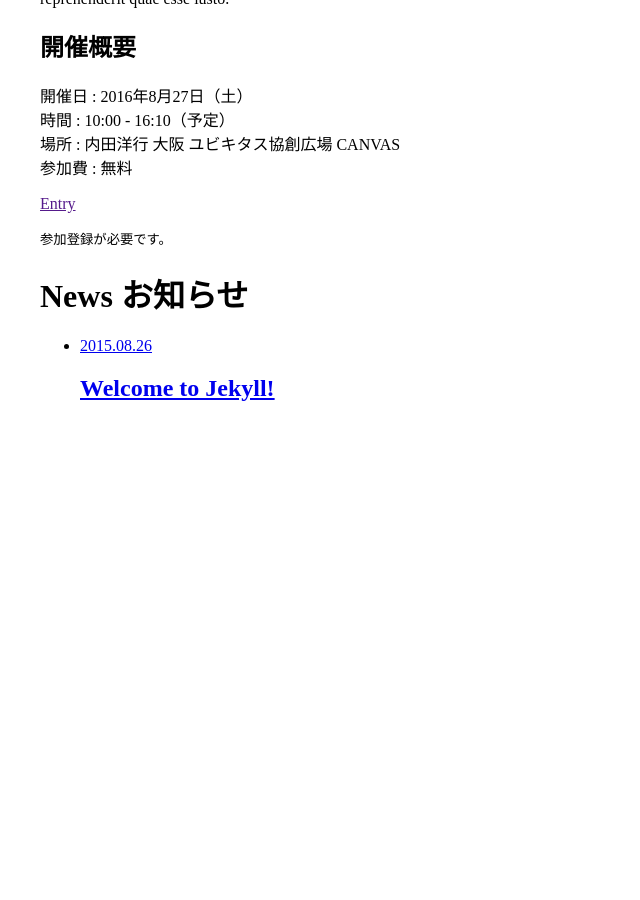
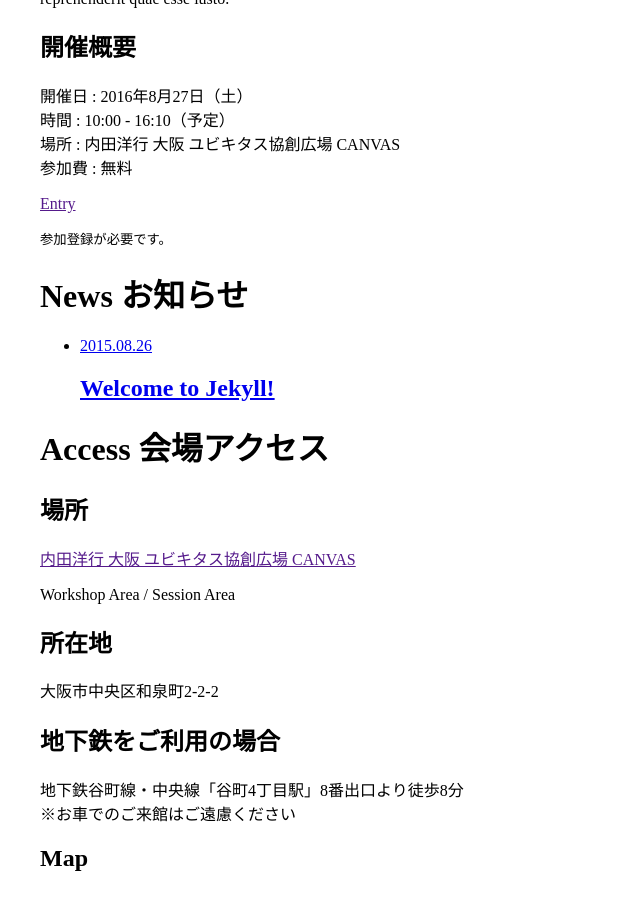
Before and after one commit to dojocon-japan/dojocon2016.coderdojo.jp, a Jekyll site: the page built from index.html, in a window 1280 px wide and 900 px high, scrolled down 2204 px. Shown: the whole window, without its empty margins (0-640 px from the left). Built offline with Jekyll 4.4.1, drawn with Linux system fonts in a browser that asks for light colours; before the commit the page ends 2634 px from its top, so only the background shows below that.

Commit message:
Add Access section

```diff
--- a/index.html
+++ b/index.html
@@ -78,3 +78,23 @@ layout: default
 		</ul>
 	</div>
 </div>
+
+<div class="access-section">
+	<h1 class="section-title">
+		<span class="en">Access</span>
+		<span class="ja">会場アクセス</span>
+	</h1>
+	<h2>場所</h2>
+	<p><a href="">内田洋行 大阪 ユビキタス協創広場 CANVAS</a></p>
+	<div class="venue-images">
+		<p>Workshop Area / Session Area</p>
+	</div>
+	<h2>所在地</h2>
+	<p>大阪市中央区和泉町2-2-2</p>
+	<h2>地下鉄をご利用の場合</h2>
+	<p>地下鉄谷町線・中央線「谷町4丁目駅」8番出口より徒歩8分<br />
+		※お車でのご来館はご遠慮ください</p>
+	<div class="map">
+		<h2>Map</h2>
+	</div>
+</div>
```
